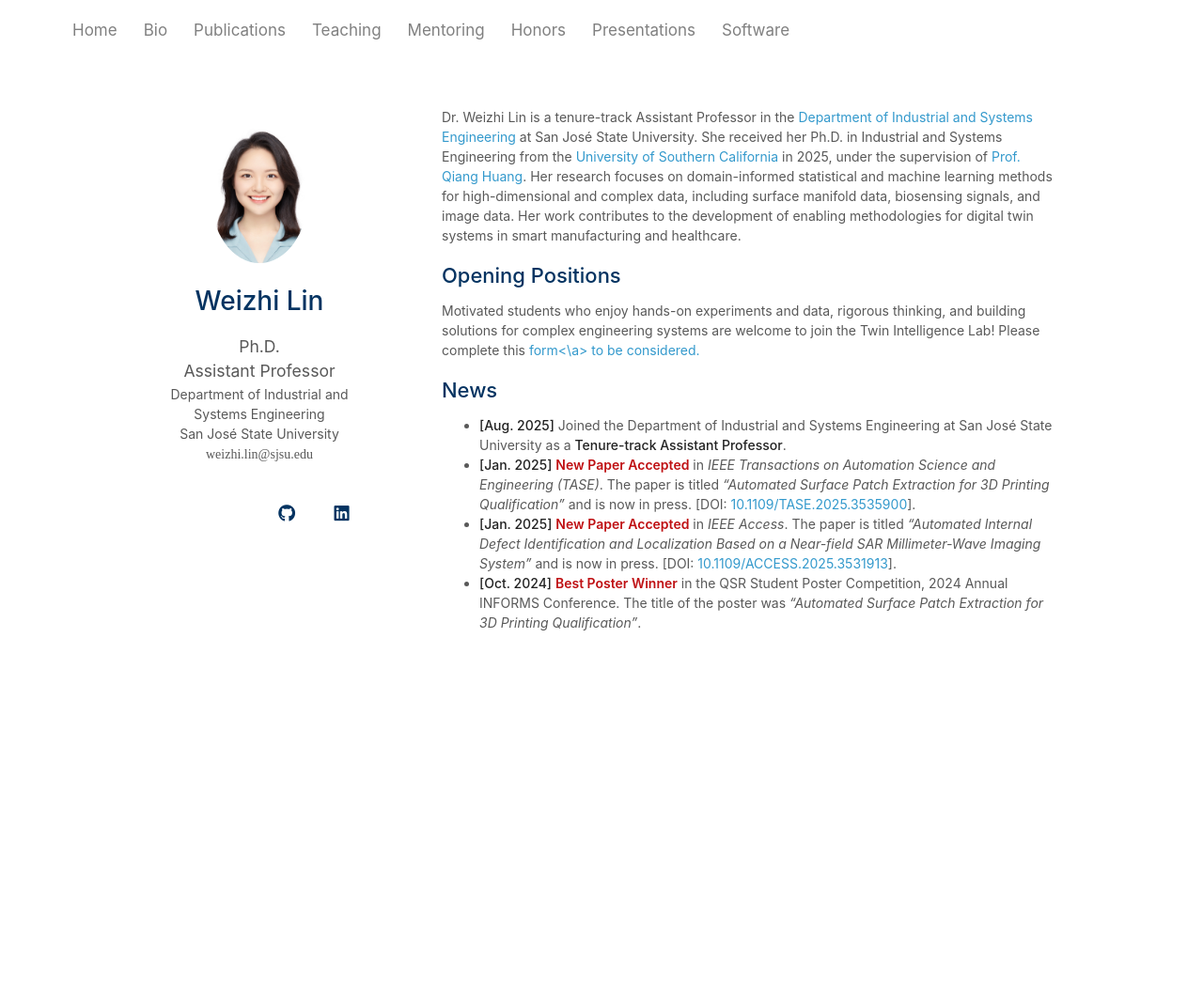
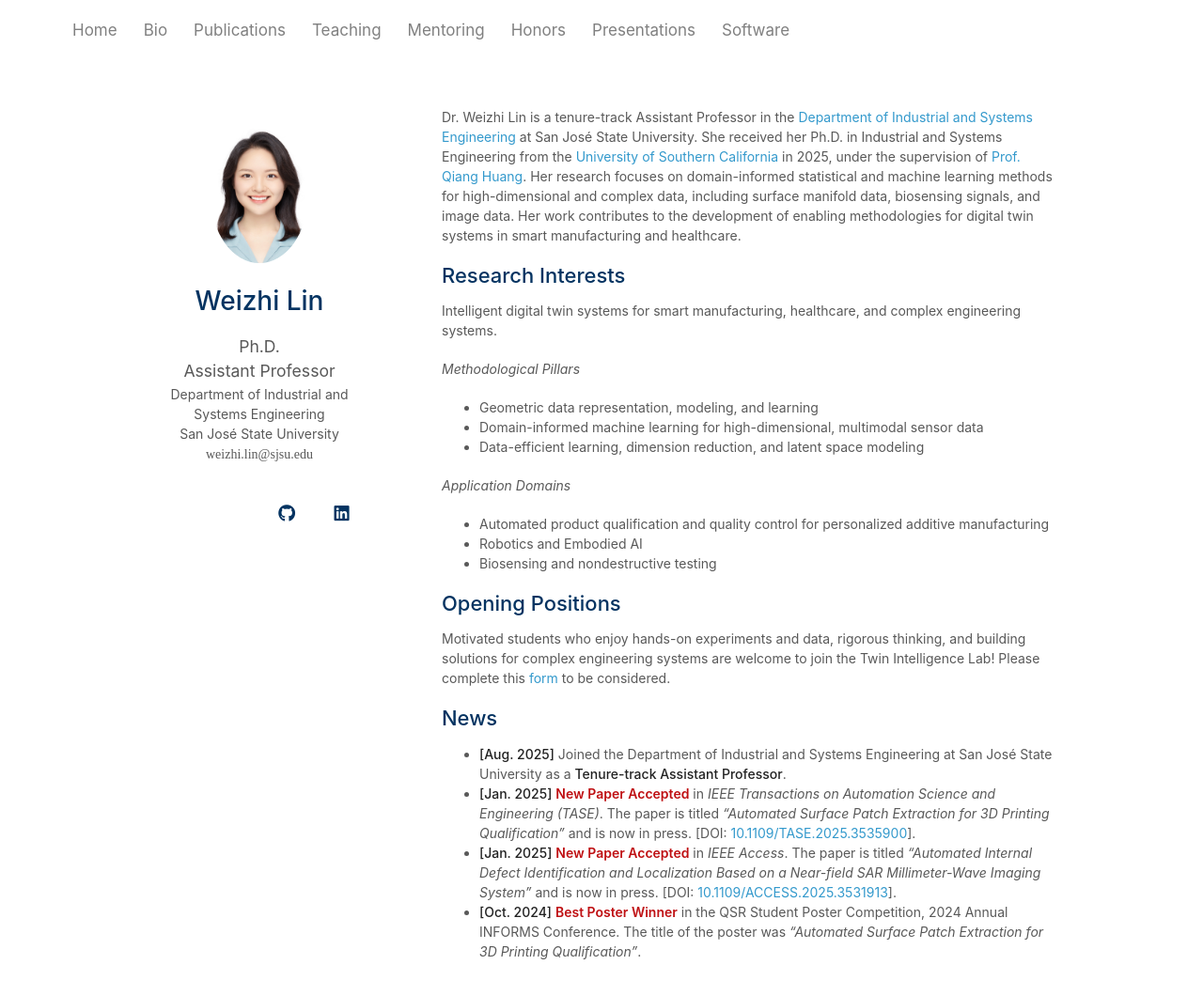
Before and after one commit to weizhi-lin/weizhi-lin.github.io, a Jekyll site: the page built from index.md, in a window 1280 px wide and 1114 px high. Shown: the top 1060 px of the window at 94% size. Built offline with Jekyll 4.4.1, drawn with Linux system fonts in a browser that asks for light colours; a style sheet for code colours, icons or effects is not loaded.

Commit message:
Enhance index.md with research interests and updates
Added research interests and updated opening positions section.

```diff
--- a/index.md
+++ b/index.md
@@ -4,10 +4,23 @@ layout: homepage
 
 Dr. Weizhi Lin is a tenure-track Assistant Professor in the [Department of Industrial and Systems Engineering](https://www.sjsu.edu/ise/) at San José State University. She received her Ph.D. in Industrial and Systems Engineering from the [University of Southern California](https://ise.usc.edu/) in 2025, under the supervision of [Prof. Qiang Huang](https://huanglab.usc.edu/). Her research focuses on domain-informed statistical and machine learning methods for high-dimensional and complex data, including surface manifold data, biosensing signals, and image data. Her work contributes to the development of enabling methodologies for digital twin systems in smart manufacturing and healthcare.
 
+## Research Interests
+Intelligent digital twin systems for smart manufacturing, healthcare, and complex engineering systems.
+
+_Methodological Pillars_
+- Geometric data representation, modeling, and learning
+- Domain-informed machine learning for high-dimensional, multimodal sensor data
+- Data-efficient learning, dimension reduction, and latent space modeling
+
+_Application Domains_
+- Automated product qualification and quality control for personalized additive manufacturing
+- Robotics and Embodied AI
+- Biosensing and nondestructive testing
+
 
 ## Opening Positions
 
-Motivated students who enjoy hands-on experiments and data, rigorous thinking, and building solutions for complex engineering systems are welcome to join the Twin Intelligence Lab! Please complete this <a href="https://forms.gle/1Z3GpYdaY8ar4r1H7" target="_blank" rel="noopener">form<\a> to be considered.
+Motivated students who enjoy hands-on experiments and data, rigorous thinking, and building solutions for complex engineering systems are welcome to join the Twin Intelligence Lab! Please complete this <a href="https://forms.gle/1Z3GpYdaY8ar4r1H7" target="_blank" rel="noopener">form</a> to be considered.
 
 
 ## News
```
